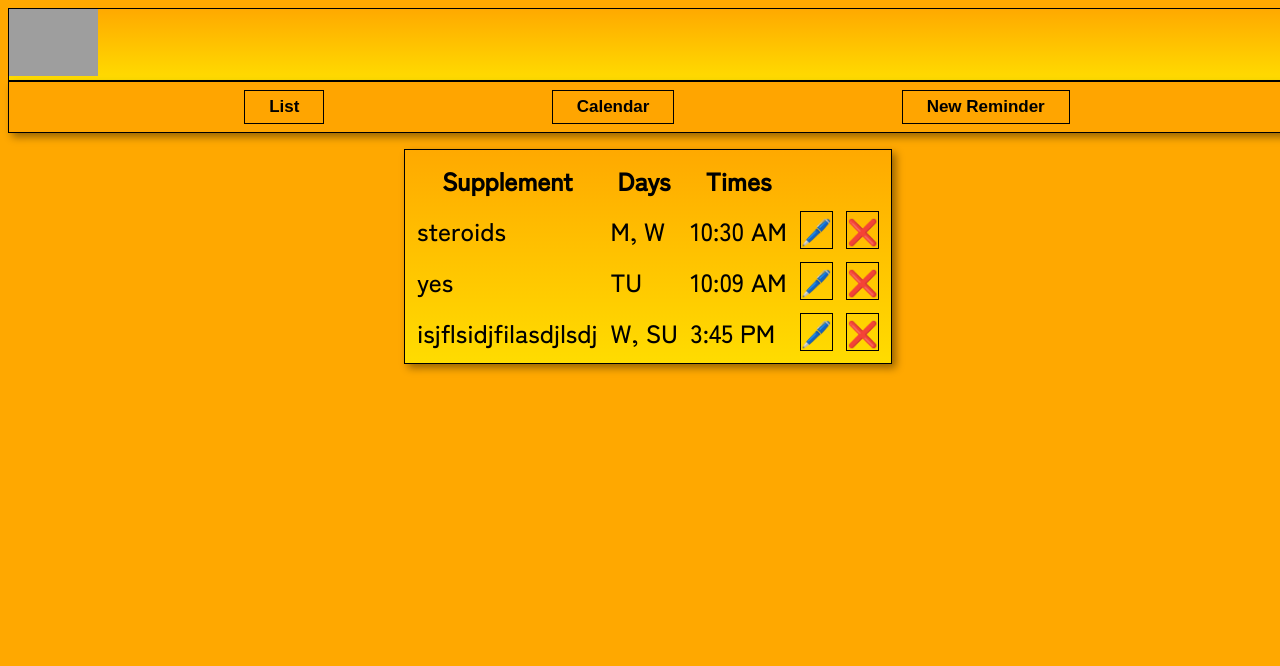
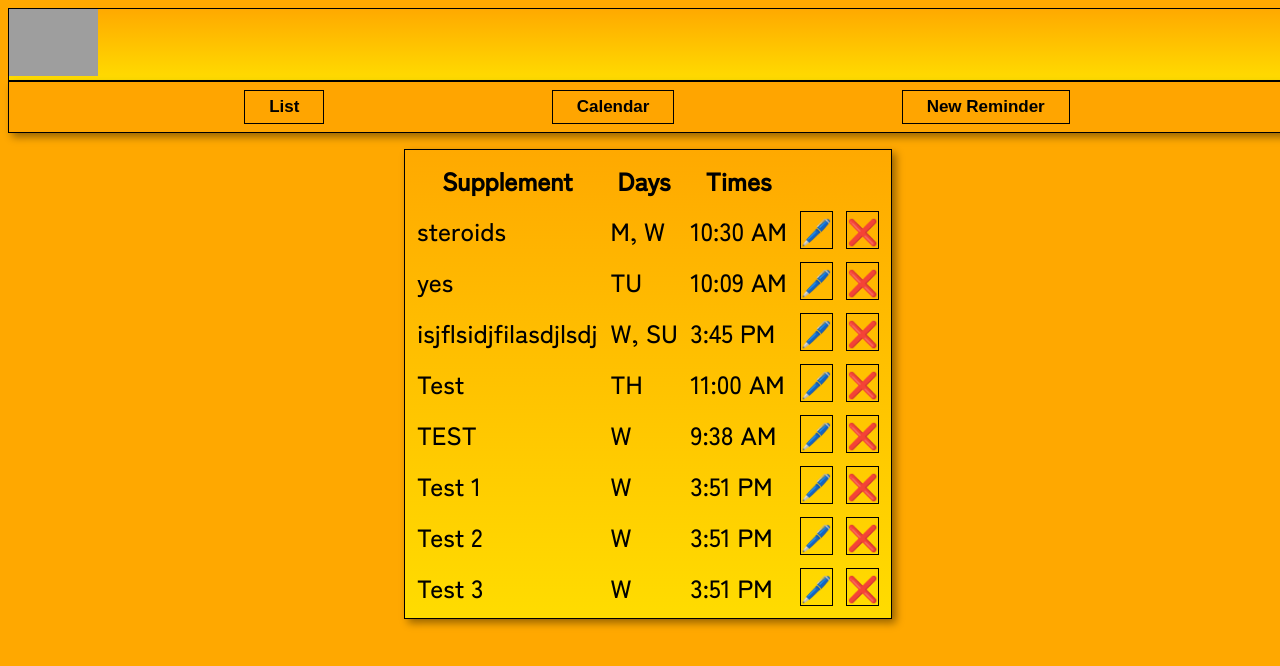
Before and after one commit to aruna-x/sup-sup, a React (Create React App) app: page / in a window 1280 px wide. Shown: the top 666 px of the page. Built offline with nearby package versions, Linux system fonts and the light colour scheme; data requests are answered from the project's data file; grey boxes are pictures that could not be loaded.

Commit message:
Set up sound and alert for sup reminders, checking every minute

```diff
--- a/db.json
+++ b/db.json
@@ -44,6 +44,81 @@
       "times": "15:45",
       "startDate": "2021/10/26",
       "id": 3
+    },
+    {
+      "supplement": "Test",
+      "days": {
+        "Monday": false,
+        "Tuesday": false,
+        "Wednesday": false,
+        "Thursday": true,
+        "Friday": false,
+        "Saturday": false,
+        "Sunday": false
+      },
+      "times": "11:00",
+      "startDate": "2021/10/27",
+      "id": 4
+    },
+    {
+      "supplement": "TEST",
+      "days": {
+        "Monday": false,
+        "Tuesday": false,
+        "Wednesday": true,
+        "Thursday": false,
+        "Friday": false,
+        "Saturday": false,
+        "Sunday": false
+      },
+      "times": "09:38",
+      "startDate": "2021/10/27",
+      "id": 5
+    },
+    {
+      "supplement": "Test 1",
+      "days": {
+        "Monday": false,
+        "Tuesday": false,
+        "Wednesday": true,
+        "Thursday": false,
+        "Friday": false,
+        "Saturday": false,
+        "Sunday": false
+      },
+      "times": "15:51",
+      "startDate": "2021/10/27",
+      "id": 6
+    },
+    {
+      "supplement": "Test 2",
+      "days": {
+        "Monday": false,
+        "Tuesday": false,
+        "Wednesday": true,
+        "Thursday": false,
+        "Friday": false,
+        "Saturday": false,
+        "Sunday": false
+      },
+      "times": "15:51",
+      "startDate": "2021/10/27",
+      "id": 7
+    },
+    {
+      "supplement": "Test 3",
+      "days": {
+        "Monday": false,
+        "Tuesday": false,
+        "Wednesday": true,
+        "Thursday": false,
+        "Friday": false,
+        "Saturday": false,
+        "Sunday": false
+      },
+      "times": "15:51",
+      "startDate": "2021/10/27",
+      "id": 8
     }
   ]
 }
--- a/public/index.html
+++ b/public/index.html
@@ -12,8 +12,8 @@
     <link rel="stylesheet" href="./index.css">
     <link rel="apple-touch-icon" href="%PUBLIC_URL%/logo192.png" />
     <link rel="preconnect" href="https://fonts.googleapis.com">
-  <link rel="preconnect" href="https://fonts.gstatic.com" crossorigin>
-  <link href="https://fonts.googleapis.com/css2?family=Zen+Kaku+Gothic+New:wght@500&display=swap" rel="stylesheet">
+    <link rel="preconnect" href="https://fonts.gstatic.com" crossorigin>
+    <link href="https://fonts.googleapis.com/css2?family=Zen+Kaku+Gothic+New:wght@500&display=swap" rel="stylesheet">
     <!--
       Notice the use of %PUBLIC_URL% in the tags above.
       It will be replaced with the URL of the `public` folder during the build.
--- a/src/AddNew.js
+++ b/src/AddNew.js
@@ -1,7 +1,7 @@
 import {useState} from 'react';
 import TimePicker from 'react-time-picker';
 
-function AddNew({setReminders}) {
+function AddNew({setReminders, formatDate}) {
     const [formData, setFormData] = useState({
         supplement: "",
         days: {
@@ -42,10 +42,7 @@ function AddNew({setReminders}) {
         e.preventDefault()
 
         const dateObj = new Date();
-        const month = dateObj.getUTCMonth() + 1; //months from 1-12
-        const day = dateObj.getUTCDate();
-        const year = dateObj.getUTCFullYear();
-        const newdate = year + "/" + month + "/" + day;
+        const newdate = formatDate(dateObj);
 
         const postFormData = {...formData, startDate: newdate.toString()};
         fetch("http://localhost:4000/reminders", {
--- a/src/App.js
+++ b/src/App.js
@@ -11,14 +11,60 @@ import styled from 'styled-components';
 
 function App() {
 
-  const [reminders, setReminders] = useState([])
+  const [reminders, setReminders] = useState([]);
+  const [notification, setNotification] = useState(false);
+  setTimeout(() => {setNotification(!notification)}, 60000);
 
   useEffect(retrieveData,[])
-
   function retrieveData() {
     fetch("http://localhost:4000/reminders")
     .then(resp => resp.json())
     .then(setReminders)
+  }
+
+  useEffect(throwAlert, [notification])
+  function throwAlert() {
+    if (!notification) return;
+    else {
+      const today = new Date()
+      const currentTime = today.toString().slice(16,21);
+      const todayReminders = filterReminders(today);
+      const alertSupplements = todayReminders.filter(r => r.times === currentTime).map(r => r.supplement);
+      const supplements = alertSupplements.toString().replaceAll(',', ', ');
+      if (supplements !== "") {
+        const ping = new Audio('https://thevitiligocoach.com/ping.m4a');
+        ping.play();
+        setTimeout(() => {alert(`Sup! Time to take your ${supplements}.`);}, 1000);
+      }
+    }
+  }
+
+  // Grab all active sups for today
+  // Use set timeout to calculate current time every minute.
+  // if there is a match, alert for those supplements
+  // Make it make a sound
+
+  function filterReminders(selectedDay) {
+    return reminders.filter((reminder) => {
+        const days = ["Sunday", "Monday", "Tuesday", "Wednesday", "Thursday", "Friday", "Saturday"];
+        const formattedSelectedDay = days[selectedDay.getDay()];
+        if (Date.parse(reminder.startDate) > Date.parse(formatDate(selectedDay).toString())) {
+            return false;
+        }
+        const datesArray = Object.entries(reminder.days).filter(day=> day[1]).map(day=>day[0]);
+
+        for (let i=0; i<datesArray.length; i++) {
+            if (datesArray[i] === formattedSelectedDay) return true;
+        }
+        return false;
+    })
+  }
+
+  function formatDate(dateObj) {
+    const month = dateObj.getUTCMonth() + 1; //months from 1-12
+    const day = dateObj.getUTCDate();
+    const year = dateObj.getUTCFullYear();
+    return year + "/" + month + "/" + day;
   }
 
   console.log(reminders)
@@ -27,12 +73,13 @@ function App() {
     <Page>
       <Header />
       <NavBar />
+      {/* <button onClick={()=>setNotification(!notification)}>show alert</button> */}
       <Switch>
         <Route path="/calendar">
-          <ReminderCalendar reminders={reminders} />
+          <ReminderCalendar filterReminders={filterReminders}/>
         </Route>
         <Route path="/list/new">
-          <AddNew setReminders={setReminders}/>
+          <AddNew setReminders={setReminders} formatDate={formatDate}/>
         </Route>
         <Route path="/list/:id/edit">
           <EditReminder setReminders={setReminders}/>
--- a/src/ReminderCalendar.js
+++ b/src/ReminderCalendar.js
@@ -2,24 +2,13 @@ import { useState } from 'react';
 import Calendar from 'react-calendar'
 import ReminderList from './ReminderList';
 
-function ReminderCalendar({reminders}) {
+function ReminderCalendar({filterReminders}) {
 
     const [selectedDay, setSelectedDay] = useState(new Date());
     console.log(selectedDay)
 
-    const displayReminders = reminders.filter((reminder) => {
-        const days = ["Sunday", "Monday", "Tuesday", "Wednesday", "Thursday", "Friday", "Saturday"];
-        const today = days[selectedDay.getDay()];
-        if (Date.parse(reminder.startDate) > Date.parse(formatDate(selectedDay).toString())) {
-            return false;
-        }
-        const datesArray = Object.entries(reminder.days).filter(day=> day[1]).map(day=>day[0]);
+    const displayReminders = filterReminders(selectedDay);
 
-        for (let i=0; i<datesArray.length; i++) {
-            if (datesArray[i] === today) return true;
-        }
-        return false;
-    });
     console.log(displayReminders)
 
 return (
@@ -30,13 +19,6 @@ return (
 )
 }
 
-function formatDate(dateObj) {
-    const month = dateObj.getUTCMonth() + 1; //months from 1-12
-    const day = dateObj.getUTCDate();
-    const year = dateObj.getUTCFullYear();
-    return year + "/" + month + "/" + day;
-}
-
 export default ReminderCalendar;
 
 // ROUTE
```
Also changed, not shown: 2 other files (tests, documents, lock files or other folders).
